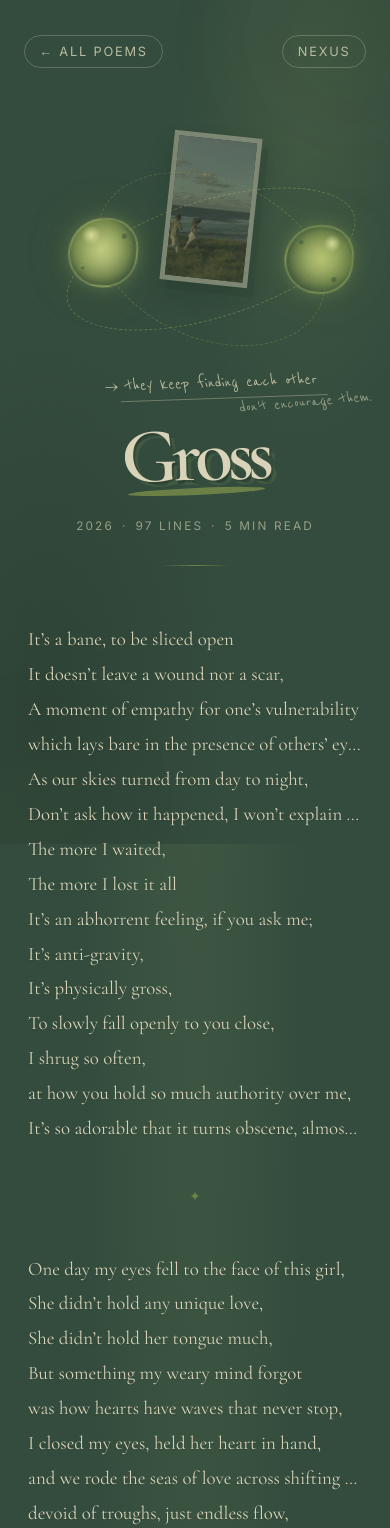
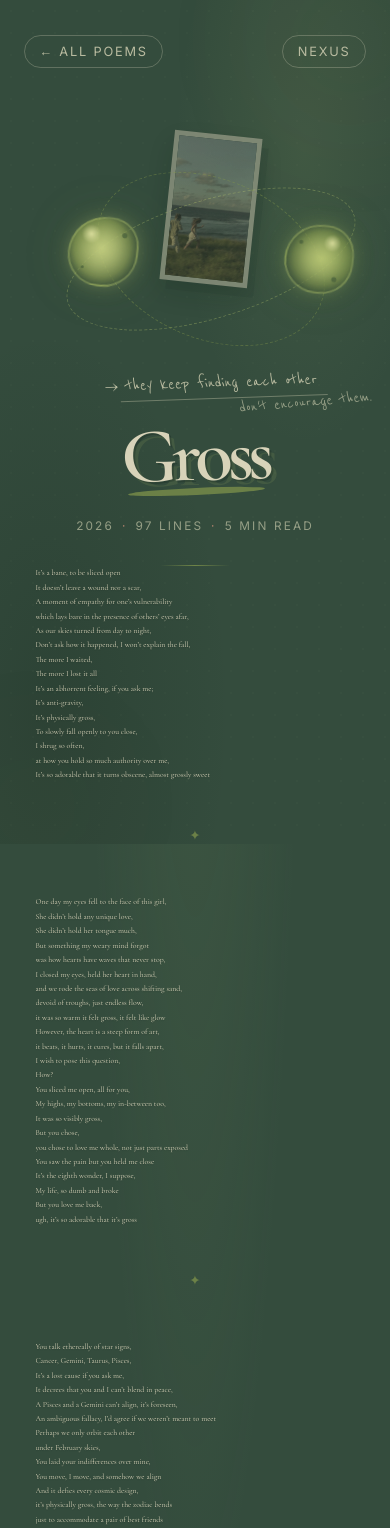
Before and after one commit to stiwar60-dev/my-website, a Next.js app: page /poetry/gross in a window 390 px wide. Shown: the top 1528 px of the page. Built offline with nearby package versions, Linux system fonts and the light colour scheme.

Commit message:
Update responsive layout

```diff
--- a/app/poetry/poetry.css
+++ b/app/poetry/poetry.css
@@ -596,20 +596,35 @@
   margin: 2rem auto 0;
   background: linear-gradient(90deg, transparent, var(--terracotta), transparent);
 }
-
 .poem-article {
   position: relative;
   z-index: 2;
-  max-width: 640px;
-  margin: 3.5rem auto 0;
-  padding: 0 1.75rem;
+
+  /* Responsive width */
+  width: min(90%, 680px);
+  margin: 0 auto;
+
+  /* Prevent text from touching/cutting off at screen edges */
+  padding: 0 clamp(1rem, 4vw, 2rem);
+  box-sizing: border-box;
+
+  /* Responsive typography */
+  font-size: clamp(0.95rem, 0.75rem + 0.6vw, 1.15rem);
+  line-height: 1.7;
+
+  /* Center the article itself */
+  text-align: left;
+
+  /* Protect against unusually long words/strings */
+  overflow-wrap: break-word;
+  word-wrap: break-word;
 }
 
 .poem-stanza { margin-bottom: 3rem; }
 
 .stanza-line {
   font-family: "Cormorant Garamond", serif;
-  font-size: clamp(1.18rem, 2.6vw, 1.42rem);
+  font-size: 2vw;
   line-height: 1.85;
   margin: 0;
   color: var(--ink);
```
